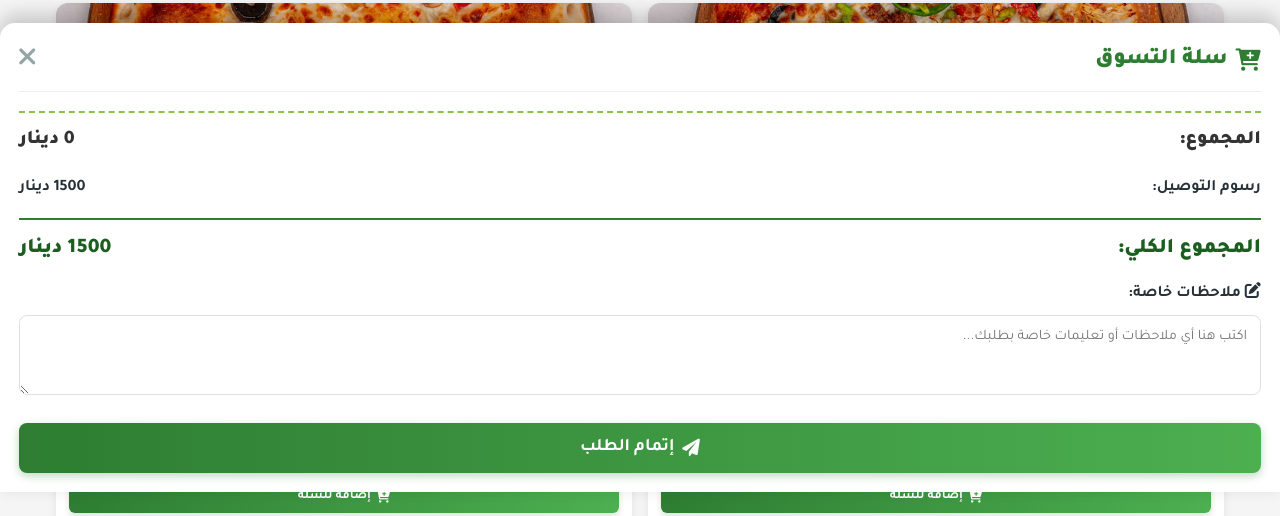
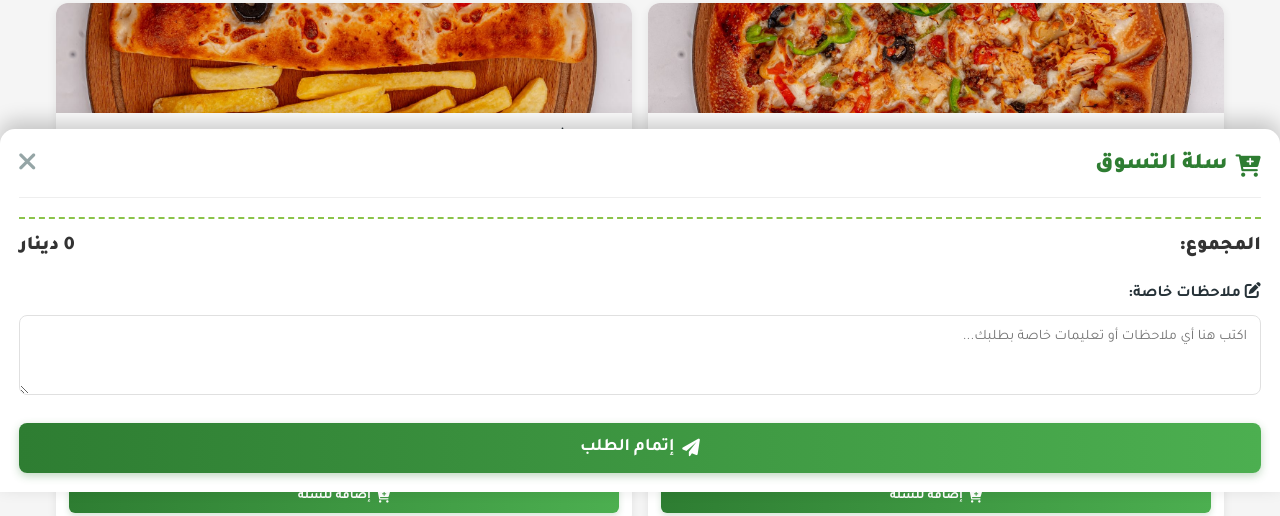
Before and after one commit to Ahmed-Hersh/Test3, a plain HTML site: page index.html in a window 1280 px wide. Shown: the part 1108-1624 px from the top of the page. Drawn offline with Linux system fonts and the light colour scheme.

Commit message:
Update index.html

```diff
--- a/index.html
+++ b/index.html
@@ -469,26 +469,6 @@
             border-top: 2px dashed var(--accent-color);
         }
 
-        .delivery-fee {
-            display: flex;
-            justify-content: space-between;
-            font-weight: 600;
-            font-size: 1rem;
-            margin: 0.5rem 0;
-            color: var(--dark-color);
-        }
-
-        .total-with-delivery {
-            display: flex;
-            justify-content: space-between;
-            font-weight: 800;
-            font-size: 1.3rem;
-            margin: 1rem 0;
-            padding-top: 0.8rem;
-            border-top: 2px solid var(--primary-color);
-            color: var(--primary-dark);
-        }
-
         /* Notes Section in Cart */
         .cart-notes-container {
             margin: 1rem 0;
@@ -895,14 +875,6 @@
             <span>المجموع:</span>
             <span class="total-price">0 دينار</span>
         </div>
-        <div class="delivery-fee">
-            <span>رسوم التوصيل:</span>
-            <span class="delivery-price">1500 دينار</span>
-        </div>
-        <div class="total-with-delivery">
-            <span>المجموع الكلي:</span>
-            <span class="total-with-delivery-price">1500 دينار</span>
-        </div>
 
         <!-- Notes Section in Cart -->
         <div class="cart-notes-container">
@@ -917,17 +889,13 @@
     <div class="modal-overlay" id="checkout-modal">
         <div class="modal">
             <div class="modal-header">
-                <div class="modal-title">معلومات التوصيل</div>
+                <div class="modal-title">معلومات الطلب</div>
                 <button class="close-modal"><i class="fas fa-times"></i></button>
             </div>
             <form id="customer-form">
                 <div class="form-group">
                     <label for="customer-name" class="form-label">الاسم الكامل</label>
                     <input type="text" id="customer-name" class="form-input" required placeholder="ادخل اسمك الكامل">
-                </div>
-                <div class="form-group">
-                    <label for="customer-address" class="form-label">عنوان التوصيل</label>
-                    <input type="text" id="customer-address" class="form-input" required placeholder="ادخل عنوانك بالتفصيل">
                 </div>
                 <div class="form-group">
                     <label for="customer-phone" class="form-label">رقم الهاتف</label>
@@ -1061,7 +1029,6 @@
             const cartItemsContainer = document.querySelector('.cart-items');
             const cartCount = document.querySelector('.cart-count');
             const totalPriceElement = document.querySelector('.total-price');
-            const totalWithDeliveryElement = document.querySelector('.total-with-delivery-price');
             const checkoutBtn = document.querySelector('.checkout-btn');
             const checkoutModal = document.getElementById('checkout-modal');
             const closeModalBtn = document.querySelector('.close-modal');
@@ -1070,7 +1037,6 @@
 
             let cart = [];
             let totalPrice = 0;
-            const deliveryFee = 1500;
 
             // Add to cart
             document.addEventListener('click', function(e) {
@@ -1136,7 +1102,6 @@
                 const itemCount = cart.reduce((total, item) => total + item.quantity, 0);
                 cartCount.textContent = itemCount;
                 totalPriceElement.textContent = `${totalPrice} دينار`;
-                totalWithDeliveryElement.textContent = `${totalPrice + deliveryFee} دينار`;
 
                 // Show/hide cart count
                 cartCount.style.display = itemCount > 0 ? 'flex' : 'none';
@@ -1215,14 +1180,12 @@
                 e.preventDefault();
 
                 const name = document.getElementById('customer-name').value;
-                const address = document.getElementById('customer-address').value;
                 const phone = document.getElementById('customer-phone').value;
                 const notes = cartNotesInput.value;
 
                 // Prepare order message
                 let message = `🍔 *طلب جديد من Tasty Fast Food* 🍕\n\n`;
                 message += `👤 *الاسم:* ${name}\n`;
-                message += `📍 *العنوان:* ${address}\n`;
                 message += `📞 *رقم الهاتف:* ${phone}\n\n`;
                 message += `📋 *تفاصيل الطلب:*\n`;
 
@@ -1231,8 +1194,6 @@
                 });
 
                 message += `\n💰 *المجموع:* ${totalPrice} دينار\n`;
-                message += `🚚 *رسوم التوصيل:* ${deliveryFee} دينار\n`;
-                message += `💵 *المجموع الكلي:* ${totalPrice + deliveryFee} دينار\n`;
 
                 if (notes) {
                     message += `\n📝 *ملاحظات:* ${notes}`;
```
